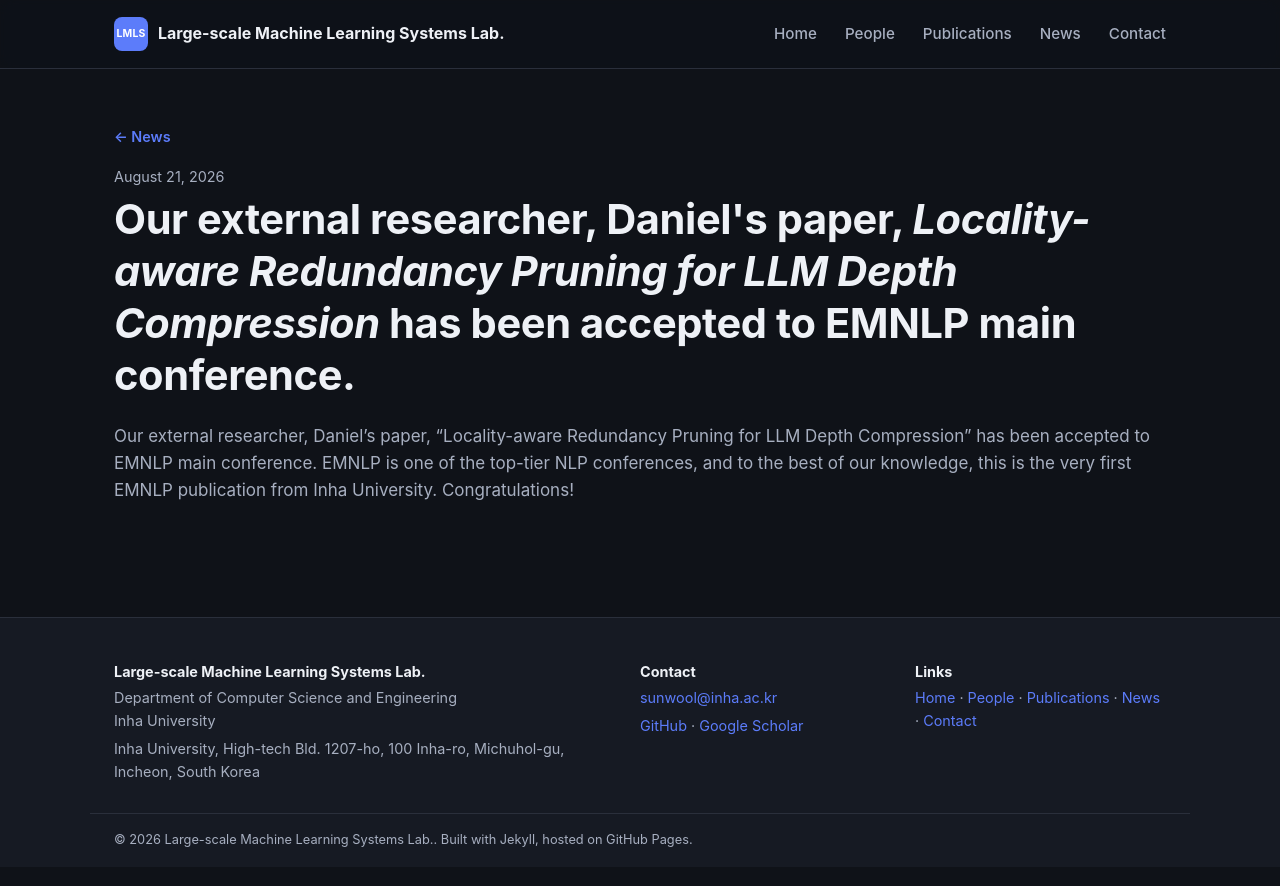
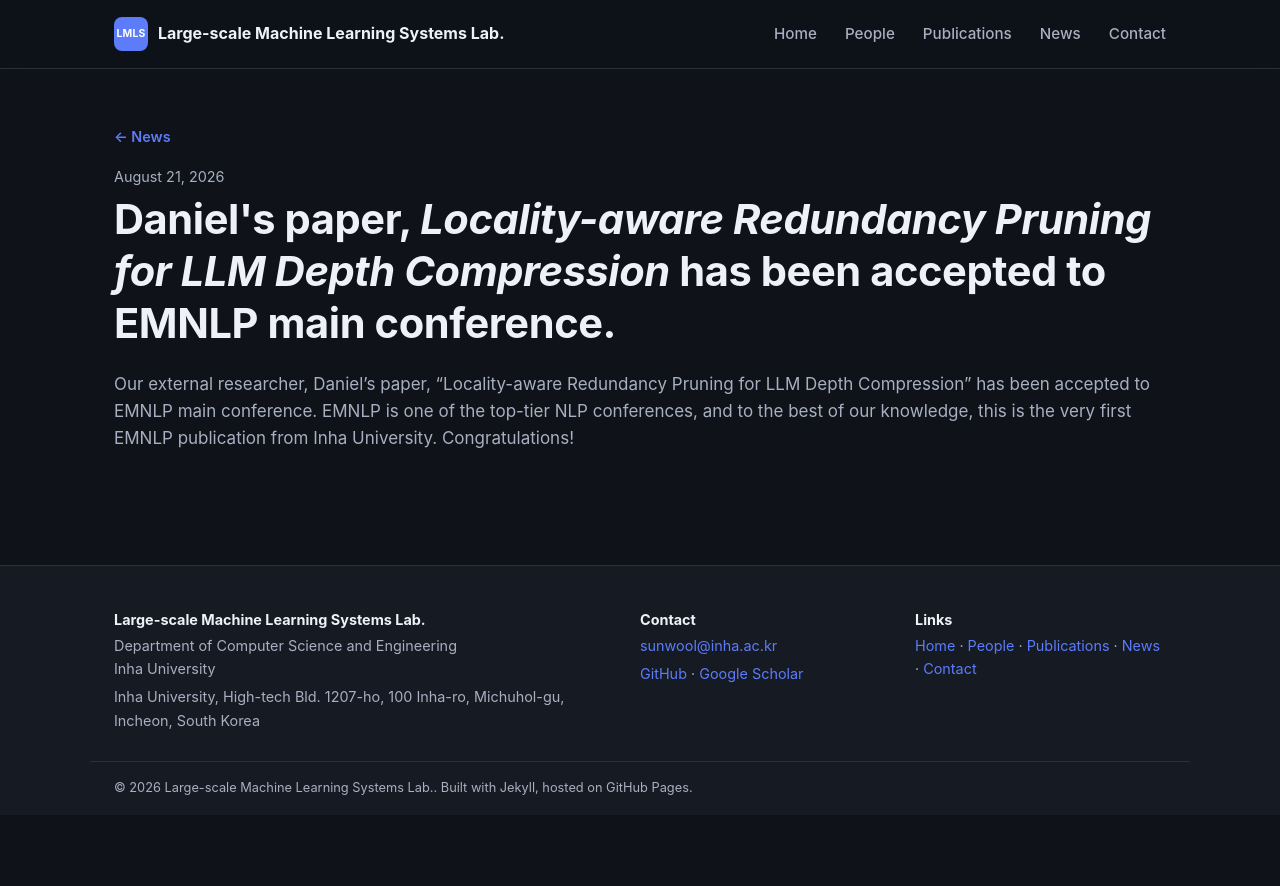
Before and after one commit to LMLS-Lab/lmls-lab.github.io, a Jekyll site: the page built from _news/daniel_paper.md, in a window 1280 px wide. Shown: the top 886 px of the page. Built offline with Jekyll 4.4.1, drawn with Linux system fonts in a browser that asks for light colours.

Commit message:
Updated News.

```diff
--- a/_news/daniel_paper.md
+++ b/_news/daniel_paper.md
@@ -1,5 +1,5 @@
 ---
-title: "Our external researcher, Daniel's paper, <em>Locality-aware Redundancy Pruning for LLM Depth Compression</em> has been accepted to EMNLP main conference."
+title: "Daniel's paper, <em>Locality-aware Redundancy Pruning for LLM Depth Compression</em> has been accepted to EMNLP main conference."
 date: 2026-08-21
 ---
 Our external researcher, Daniel's paper, "Locality-aware Redundancy Pruning for LLM Depth Compression" has been accepted to EMNLP main conference. EMNLP is one of the top-tier NLP conferences, and to the best of our knowledge, this is the very first EMNLP publication from Inha University. Congratulations!
```
